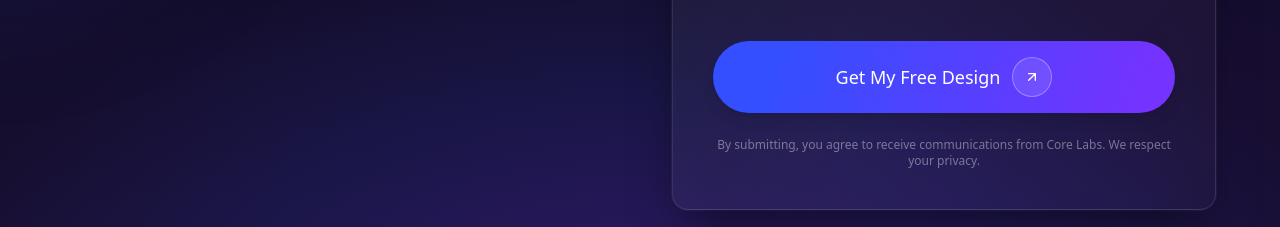
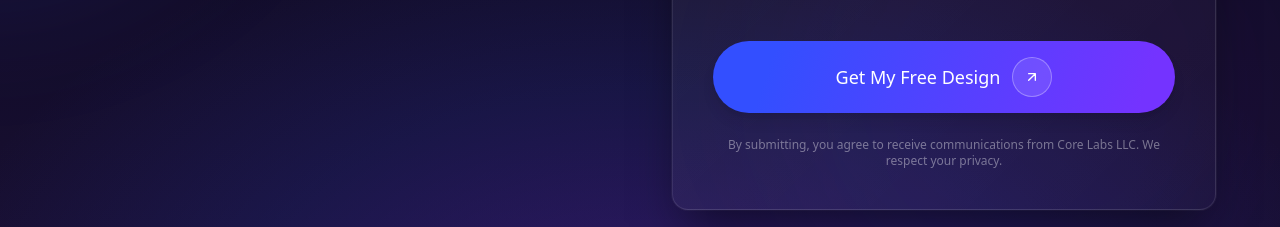
Before and after one commit to jgierlach/core-labs-landing-page, a SvelteKit app: page /website-redesign in a window 1280 px wide. Shown: the part 900-1127 px from the top of the page. Built offline with nearby package versions, Linux system fonts and the light colour scheme.

Commit message:
Update privacy notice in website redesign page to specify Core Labs LLC

```diff
--- a/src/routes/website-redesign/+page.svelte
+++ b/src/routes/website-redesign/+page.svelte
@@ -319,7 +319,7 @@
 								</button>
 
 								<p class="text-center text-xs text-white/40">
-									By submitting, you agree to receive communications from Core Labs. We respect your privacy.
+									By submitting, you agree to receive communications from Core Labs LLC. We respect your privacy.
 								</p>
 							</div>
 						</form>
```
